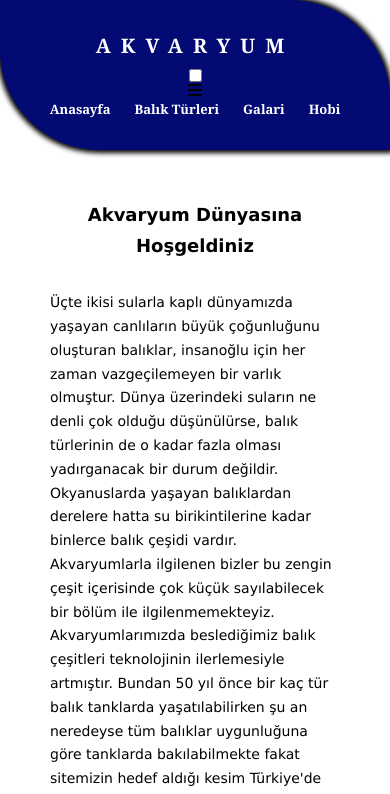
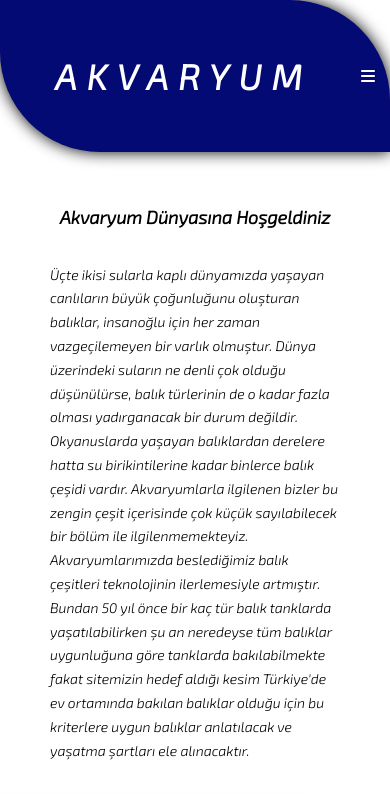
Before and after one commit to Blackman2626/akvaryum, a plain HTML site: page index.html in a window 390 px wide. Shown: the top 794 px of the page. Drawn offline with nearby package versions, Linux system fonts and the light colour scheme.

Commit message:
folder.css

```diff
--- a/folder.css
+++ b/folder.css
@@ -1,71 +1,60 @@
-*,
-*:after,
-*::before{
+@import url('https://fonts.googleapis.com/css2?family=Exo+2:ital,wght@1,300&family=Indie+Flower&display=swap');
+*
+{
     margin: 0;
     padding: ;
     box-sizing: border-box;
     cursor: pointer;
     scroll-behavior: smooth;
+    font-family: 'Exo 2', sans-serif;
+}
+#toggler,
+.header label{
+    display: none;
+    color: white;
 }
 
 header{
-    position: relative;
-    width: 1400px;
-    height: 150px;
+
+
+
+    display: flex;
+    justify-content: space-between;
+    align-items: center;
+    flex-wrap: wrap;
     background-color: #030A74;
-    display: flex;
-    justify-content: space-around;
-    align-items: center;
-    margin: auto;
+    padding: 15px;
+    font-weight:300 ;
     border-radius: 0 100px;
-    box-shadow:0 0 5px 3px black;
+    box-shadow: 0 0 1rem black;
 
 }
 
 .logo{
     font-size: 50px;
-    font-family: Cambria, Cochin, Georgia, Times, 'Times New Roman', serif;
-    color: white;
+    font-family: 'Exo 2', sans-serif;
+    color:white;
     transition: 0.9s ease-in-out;
     letter-spacing: 10px;
+    padding: 30px;
+
+
 
 
 }
 
-.logo:hover{
-    transform: scale(1.2);
-}
+
 
 
 
 .nav a{
-    position: relative;
-    color:white;
     text-decoration: none;
-    font-size: 17px;
-    margin: 0 25px;
-    font-weight: bold;
-    font-family: Cambria, Cochin, Georgia, Times, 'Times New Roman', serif;
-    transition: .4s ease;
-    padding: 0 10px;
+    color: white;
+    font-family: 'Exo 2', sans-serif;
+    margin-right: 40px;
 }
 
-.nav a:after{
-    content: "";
-    position: absolute;
-    background-color:white;
-    width: 0;
-    height: 3px;
-    left: 0;
-    bottom: -10px;
-    transition: 0.5s;
-}
 
-.nav a:hover::after{
-width: 100%;
-
-
-}
 
 section{
     position: relative;
@@ -188,26 +177,46 @@ gap: 30px;
 
 
 @media screen and (max-width:500px){
-    header{
-        width: 100%;
-        height: 150px;
+
+    .navbar{
+        width:100% ;
+        max-height: 0;
+        overflow: hidden;
+    }
+    .logo{
+        margin-left: 0;
+        font-size: 35px;
+        padding: 40px;
+    }
+
+    .nav{
         display: flex;
         flex-direction: column;
-        justify-content: center;
+        align-items: center;
+
+
+
+    }
+
+    .nav a{
+        display: flex;
+        margin: 20px;
+        font-size: 14px;
+
+    }
+
+    .header label{
+        display: inline-flex;
         align-items: center;
     }
 
-    header .logo{
-        font-size: 20px;
-        margin-bottom: 10px;
+    #toggler:checked ~ .navbar{
+
+        max-height: 100%;
     }
 
-    .nav a{
-        width: 100%;
-        font-size: 13px;
-        margin: 0;
 
-    }
+
 
     .anasayfa{
         display: flex;
```
